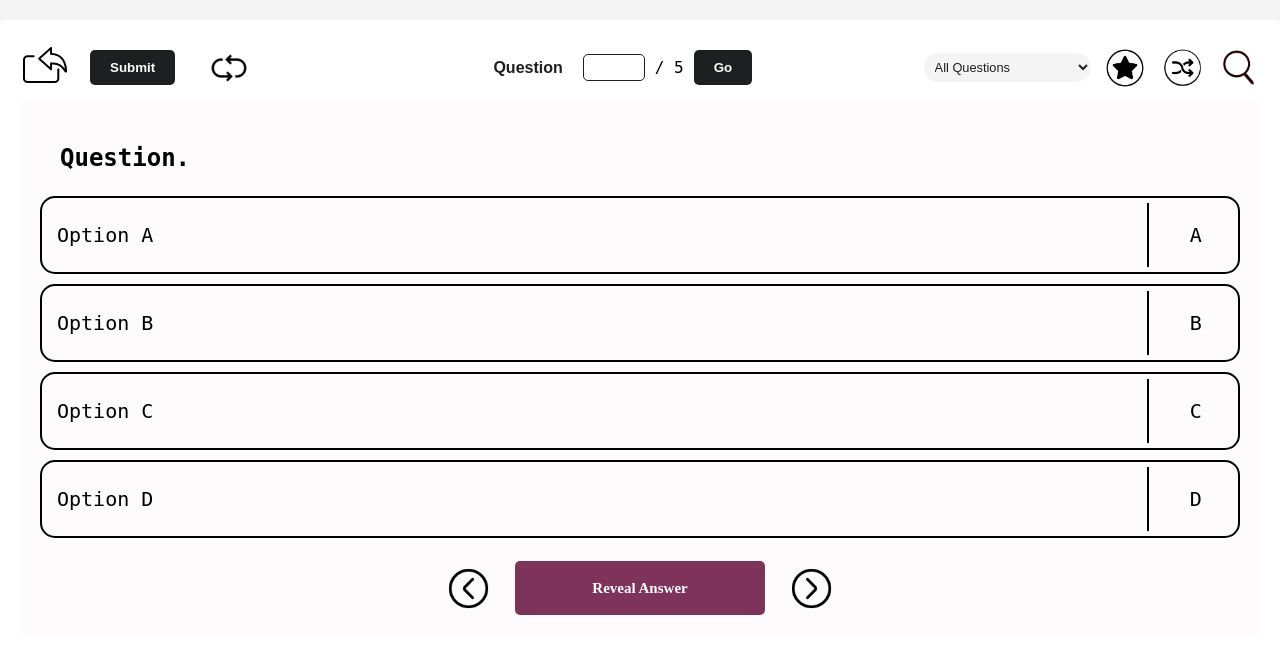
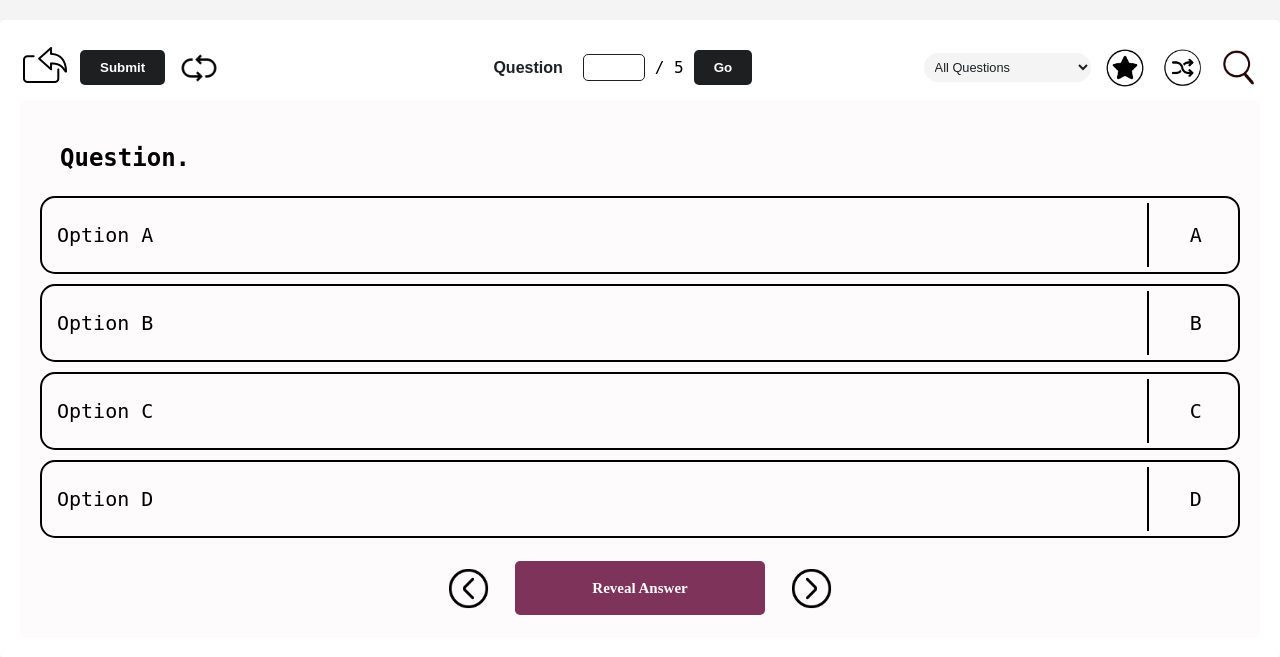
Before and after one commit to MokBomi/athena-docker, a Flask app: page /quiz_mode in a window 1280 px wide. Shown: the top 657 px of the page. Run offline with Flask 2, Linux system fonts and the light colour scheme; some web fonts are replaced.

Commit message:
Commit local changes before merge

```diff
--- a/static/css/quiz_mode.css
+++ b/static/css/quiz_mode.css
@@ -221,7 +221,6 @@ input[type="radio"] {
     flex: 1;
     display: flex;
     align-items: center;
-    gap: 10px;
 }
 
 .right-part {
```
Also changed, not shown: 1 other file.
